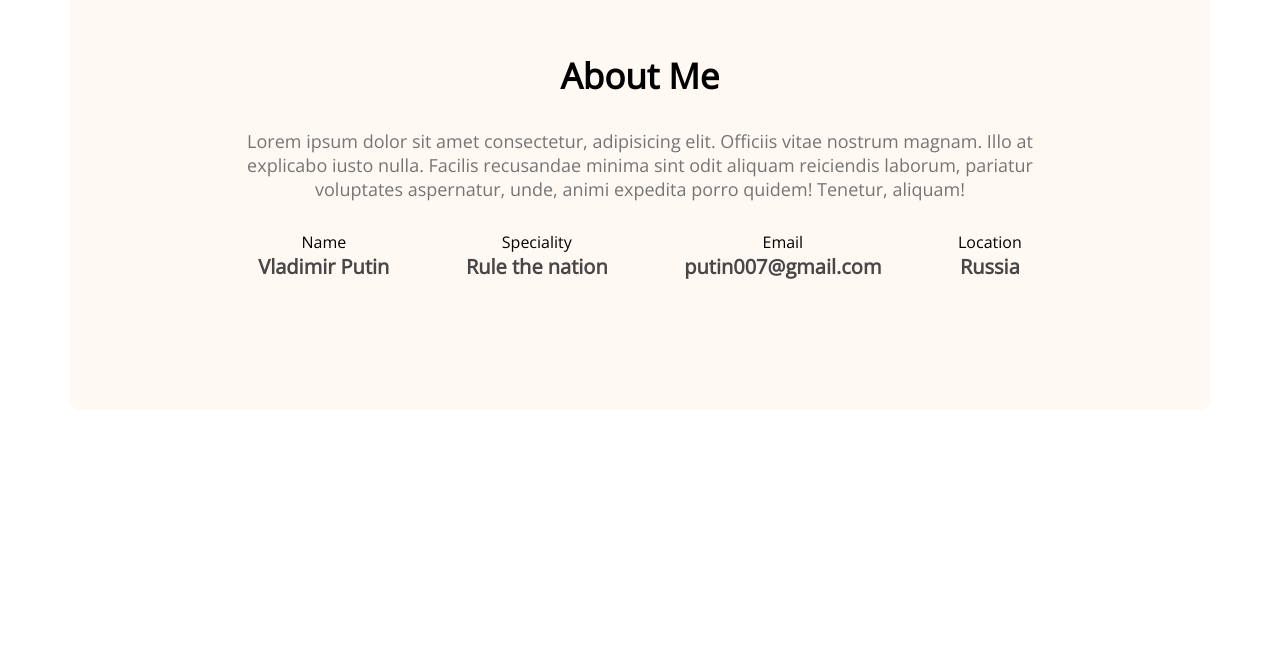
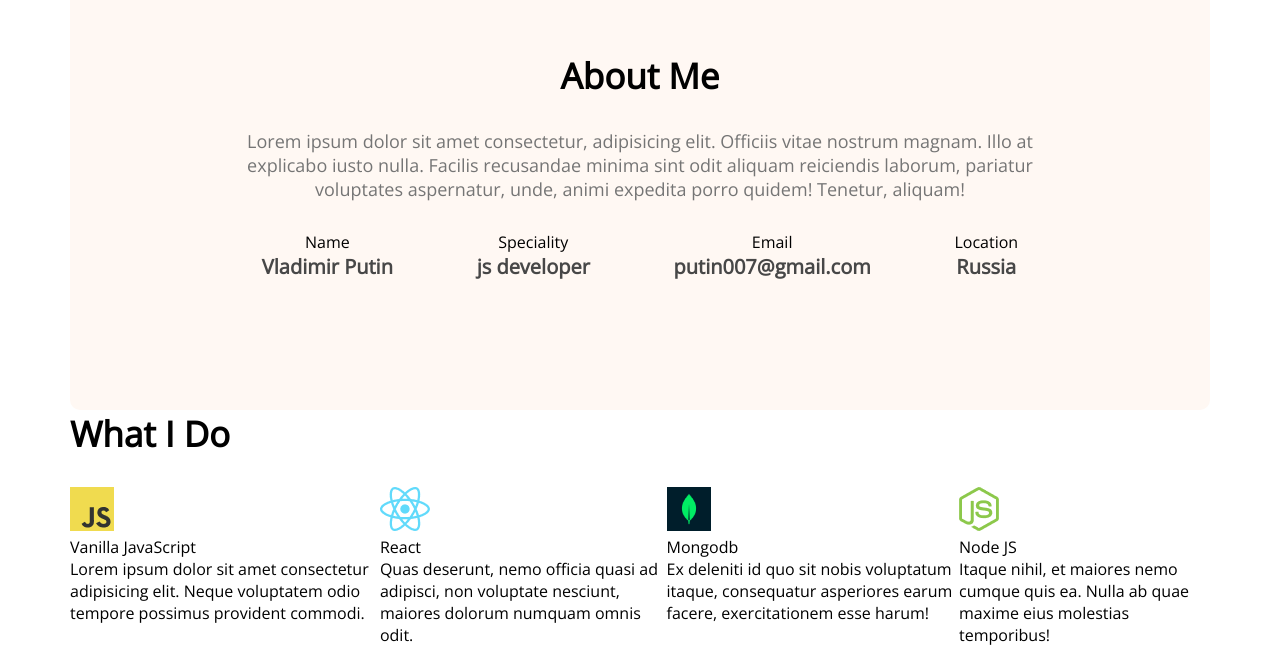
Before and after one commit to imhossain613/developer-portfolio, a plain HTML site: page index.html in a window 1280 px wide. Shown: the part 1268-1914 px from the top of the page. Before the commit the page ends 1678 px from the top, so only its background shows below. Drawn offline with nearby package versions, Linux system fonts and the light colour scheme.

Commit message:
added skills section

```diff
--- a/index.html
+++ b/index.html
@@ -45,7 +45,7 @@
                 </div>
                 <div class="about-info">
                     <p class="info-title">Speciality</p>
-                    <p class="info-description">Rule the nation</p>
+                    <p class="info-description">js developer</p>
                 </div>
                 <div class="about-info">
                     <p class="info-title">Email</p>
@@ -59,6 +59,32 @@
             </div>
             </div>
         </section>
+        <!-- what i do section -->
+        <section clas="what-i-do">
+            <h3 class="section-title">What I Do</h3>
+            <div class="skills-container">
+                <div class="skill">
+                    <img src="images/icons/js.png" alt="">
+                    <p class="skill-title">Vanilla JavaScript</p>
+                    <p class="skill-description">Lorem ipsum dolor sit amet consectetur adipisicing elit. Neque voluptatem odio tempore possimus provident commodi.</p>
+                </div>
+                <div class="skill">
+                    <img src="images/icons/react.png" alt="">
+                    <p class="skill-title">React</p>
+                    <p class="skill-description">Quas deserunt, nemo officia quasi ad adipisci, non voluptate nesciunt, maiores dolorum numquam omnis odit.</p>
+                </div>
+                <div class="skill">
+                    <img src="images/icons/mongo.png" alt="">
+                    <p class="skill-title">Mongodb</p>
+                    <p class="skill-description">Ex deleniti id quo sit nobis voluptatum itaque, consequatur asperiores earum facere, exercitationem esse harum!</p>
+                </div>
+                <div class="skill">
+                    <img src="images/icons/nodejs.png" alt="">
+                    <p class="skill-title">Node JS</p>
+                    <p class="skill-description">Itaque nihil, et maiores nemo cumque quis ea. Nulla ab quae maxime eius molestias temporibus!</p>
+                </div>
+            </div>
+        </section>
 
     </main>
     <footer>
--- a/styles/portfolio.css
+++ b/styles/portfolio.css
@@ -109,3 +109,12 @@ main{
     font-size: 20px;
     color: #474747;
 }
+
+/* what i do styles */
+.what-i-do{
+    margin-top: 130px;
+
+}
+.skills-container{
+    display: flex;
+}
```
